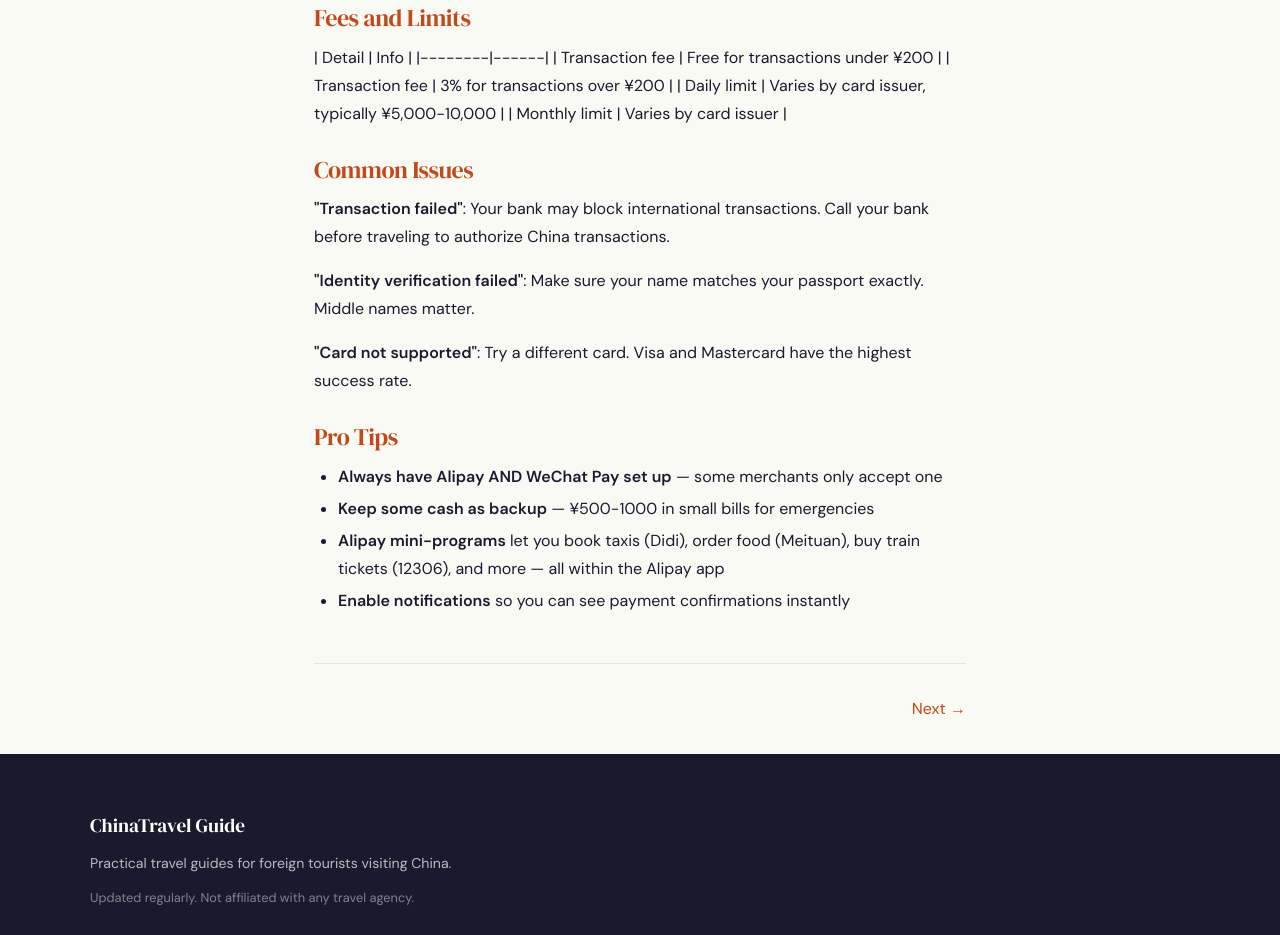
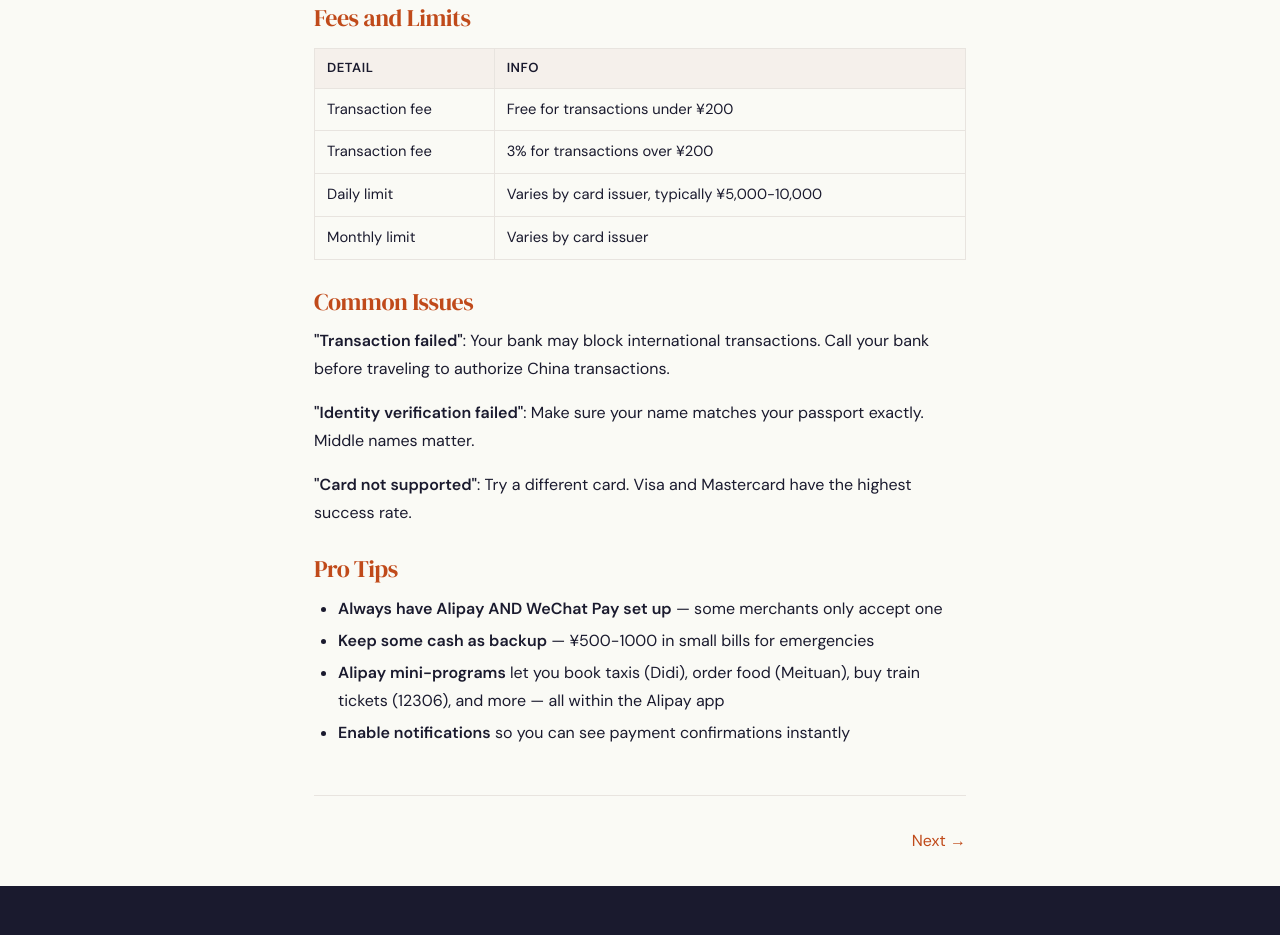
Before and after one commit to zhangluka/china-travel-guide, a Next.js app: page /china-travel-guide/survival/alipay-setup/ in a window 1280 px wide. Shown: the part 1800-2735 px from the top of the page. Built offline with nearby package versions, Linux system fonts and the light colour scheme.

Commit message:
fix: tabel display

```diff
--- a/package.json
+++ b/package.json
@@ -12,7 +12,8 @@
     "next": "^15.3.2",
     "next-mdx-remote": "^5.0.0",
     "react": "^19.1.0",
-    "react-dom": "^19.1.0"
+    "react-dom": "^19.1.0",
+    "remark-gfm": "^4.0.1"
   },
   "devDependencies": {
     "@tailwindcss/postcss": "^4.1.7",
--- a/src/app/survival/[slug]/page.tsx
+++ b/src/app/survival/[slug]/page.tsx
@@ -3,6 +3,7 @@ import Link from 'next/link'
 import type { Metadata } from 'next'
 import { getContentSlugs, getContentByPath } from '@/lib/content'
 import { MDXRemote } from 'next-mdx-remote/rsc'
+import remarkGfm from 'remark-gfm'
 
 interface Props {
   params: Promise<{ slug: string }>
@@ -54,7 +55,7 @@ export default async function SurvivalGuidePage({ params }: Props) {
 
       <article className="prose">
         <h1>{meta.title}</h1>
-        <MDXRemote source={content} />
+        <MDXRemote source={content} options={{ mdxOptions: { remarkPlugins: [remarkGfm] } }} />
       </article>
 
       {/* Prev/Next navigation */}
--- a/src/components/Footer.tsx
+++ b/src/components/Footer.tsx
@@ -8,7 +8,7 @@ export default function Footer() {
           Updated regularly. Not affiliated with any travel agency.
         </p>
         <div className="footer-find-me">
-          <span className="footer-find-me-label">Any Question You Can Find Me At</span>
+          <span className="footer-find-me-label">Any questions you can find me at:</span>
           <a href="mailto:bob8ynwl@gmail.com">bob8ynwl@gmail.com</a>
         </div>
       </div>
```
Also changed, not shown: 1 other file (tests, documents, lock files or other folders).
